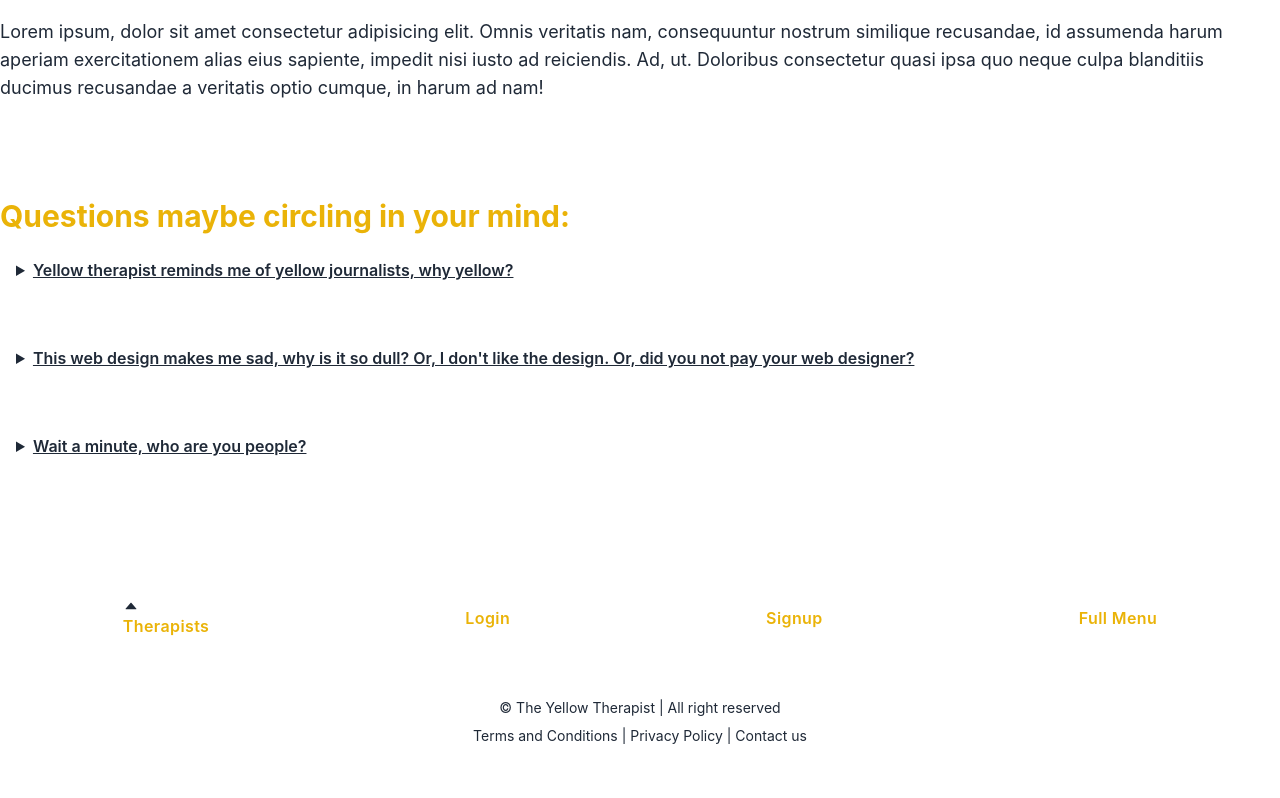
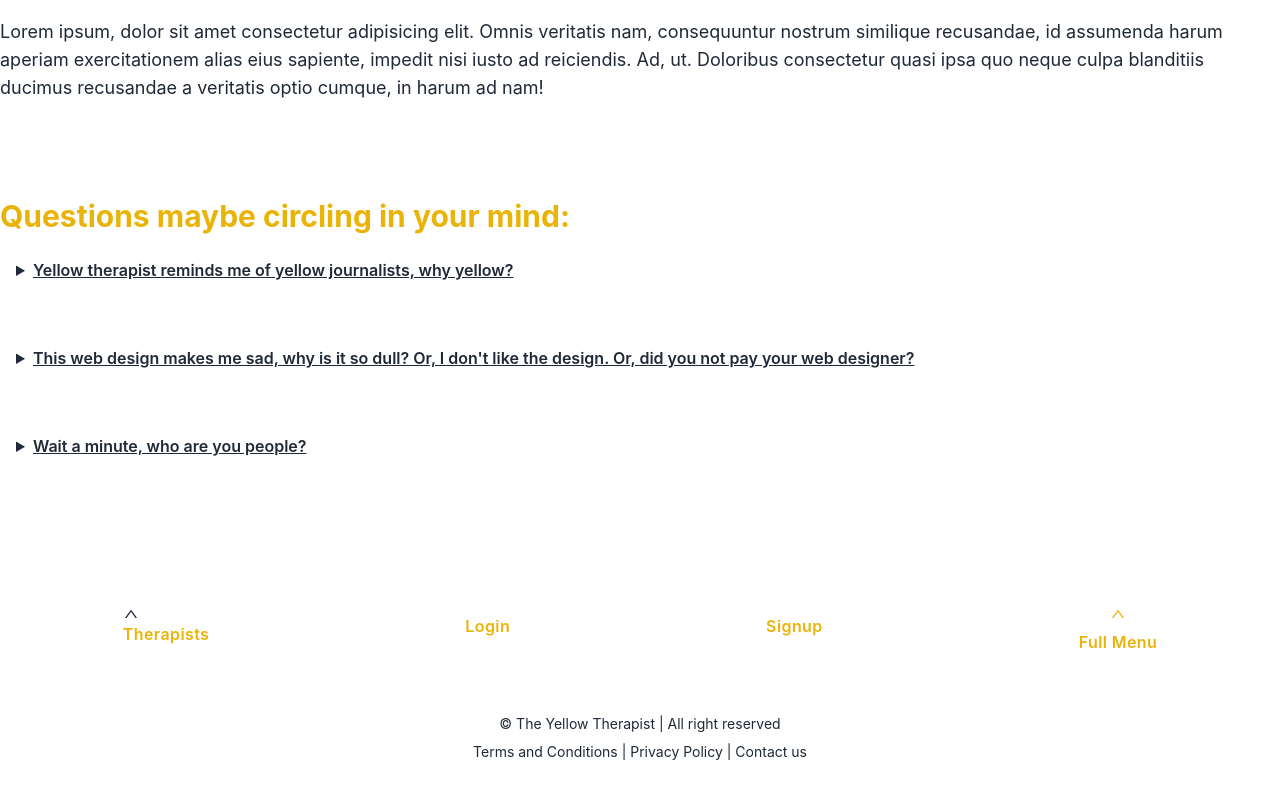
Before and after one commit to muktaranidas/The-Yellow-Therapist, a React (Create React App) app: page / in a window 1280 px wide. Shown: the part 1565-2363 px from the top of the page. Built offline with nearby package versions, Linux system fonts and the light colour scheme.

Commit message:
done 1symbol

```diff
--- a/src/Pages/Home/Home/FooterNav/FooterNav.js
+++ b/src/Pages/Home/Home/FooterNav/FooterNav.js
@@ -1,5 +1,5 @@
 import React, { useState } from "react";
-import { AiFillCaretUp, IconName } from "react-icons/ai";
+import { AiFillCaretUp, AiOutlineUp, IconName } from "react-icons/ai";
 
 const FooterNav = () => {
   const [isMenuOpen, setIsMenuOpen] = useState(false);
@@ -8,7 +8,7 @@ const FooterNav = () => {
       <div class="relative flex items-center  justify-center ">
         <ul class="flex  items-center space-x-64  hidden lg:flex">
           <li>
-            <AiFillCaretUp></AiFillCaretUp>
+            <AiOutlineUp></AiOutlineUp>
             <a
               href="/"
               aria-label="Our product"
@@ -39,6 +39,7 @@ const FooterNav = () => {
             </a>
           </li>
           <li>
+            <AiOutlineUp className="mx-auto text-yellow-500 my-2 font-bold"></AiOutlineUp>
             <a
               href="/"
               aria-label="About us"
```
